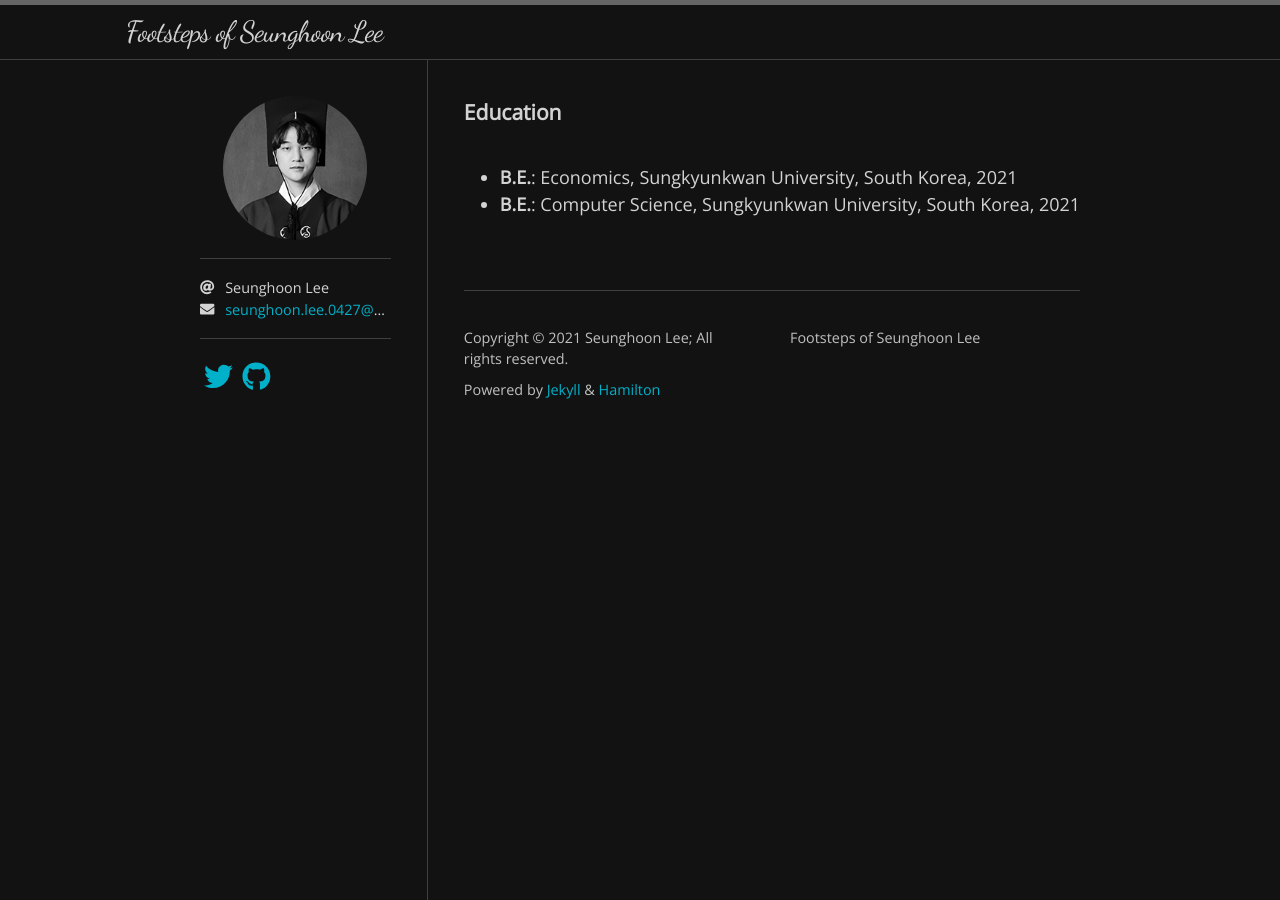
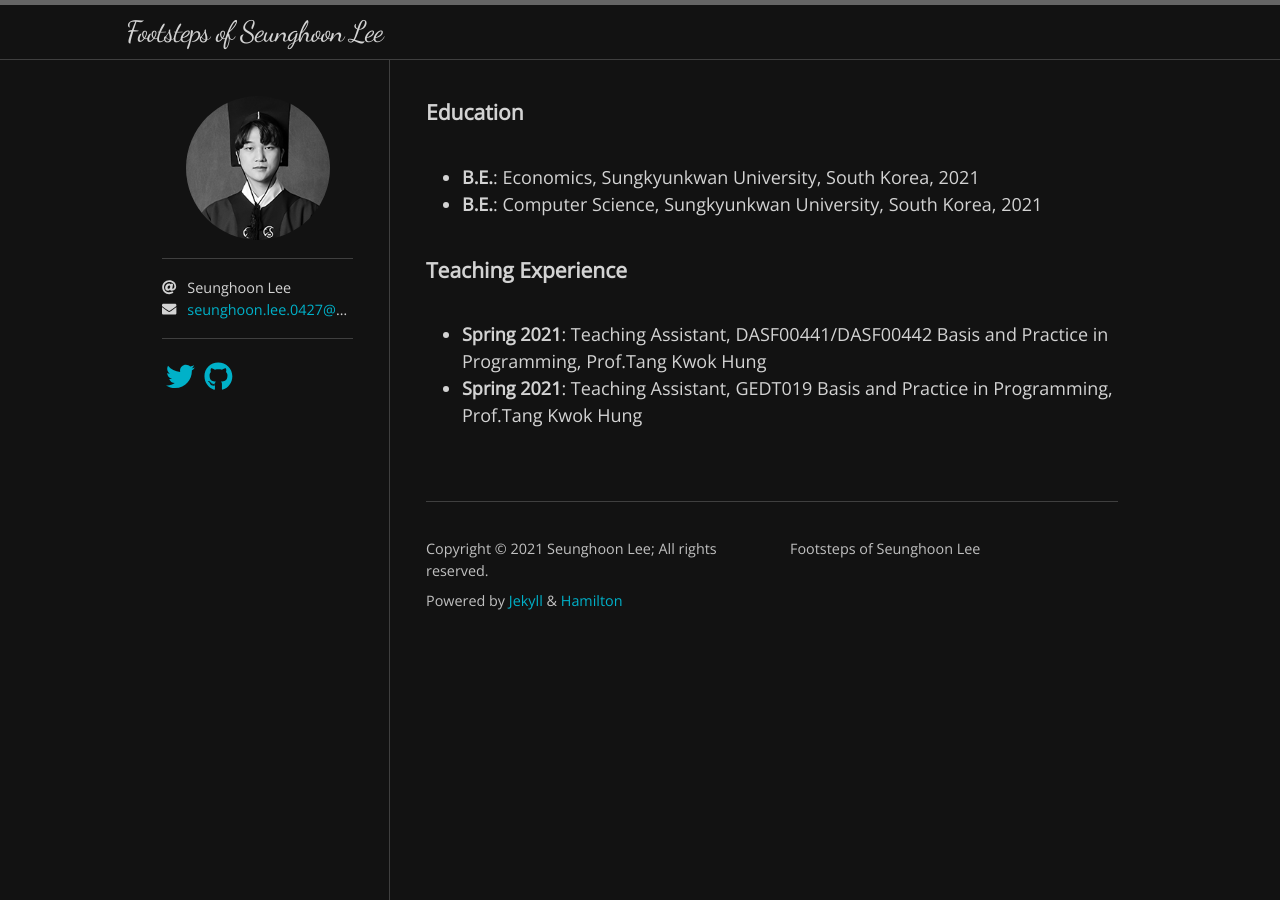
Before and after one commit to SeungHoon00/seunghoon00.github.io, a Jekyll site: the page built from index.html, in a window 1280 px wide. Built offline with Jekyll 4.4.1, drawn with Linux system fonts in a browser that asks for light colours; nearby versions of some CDN libraries; some web fonts are replaced; the list of posts is cut into pages by our own code.

Commit message:
Update home.html

```diff
--- a/_layouts/home.html
+++ b/_layouts/home.html
@@ -20,6 +20,14 @@ layout: default
     </ul>
   </section>
 
+  <section>
+    <h3>Teaching Experience</h3>
+    <ul>
+      <li><b>Spring 2021</b>: Teaching Assistant, DASF00441/DASF00442 Basis and Practice in Programming, Prof.Tang Kwok Hung</li>
+      <li><b>Spring 2021</b>: Teaching Assistant, GEDT019 Basis and Practice in Programming, Prof.Tang Kwok Hung</li>
+    </ul>
+  </section>
+
   {%- if jekyll.environment == "production" and site.disqus -%}
     <script id="dsq-count-scr" src="//{{ site.disqus }}.disqus.com/count.js" async></script>
   {%- endif -%}
```
